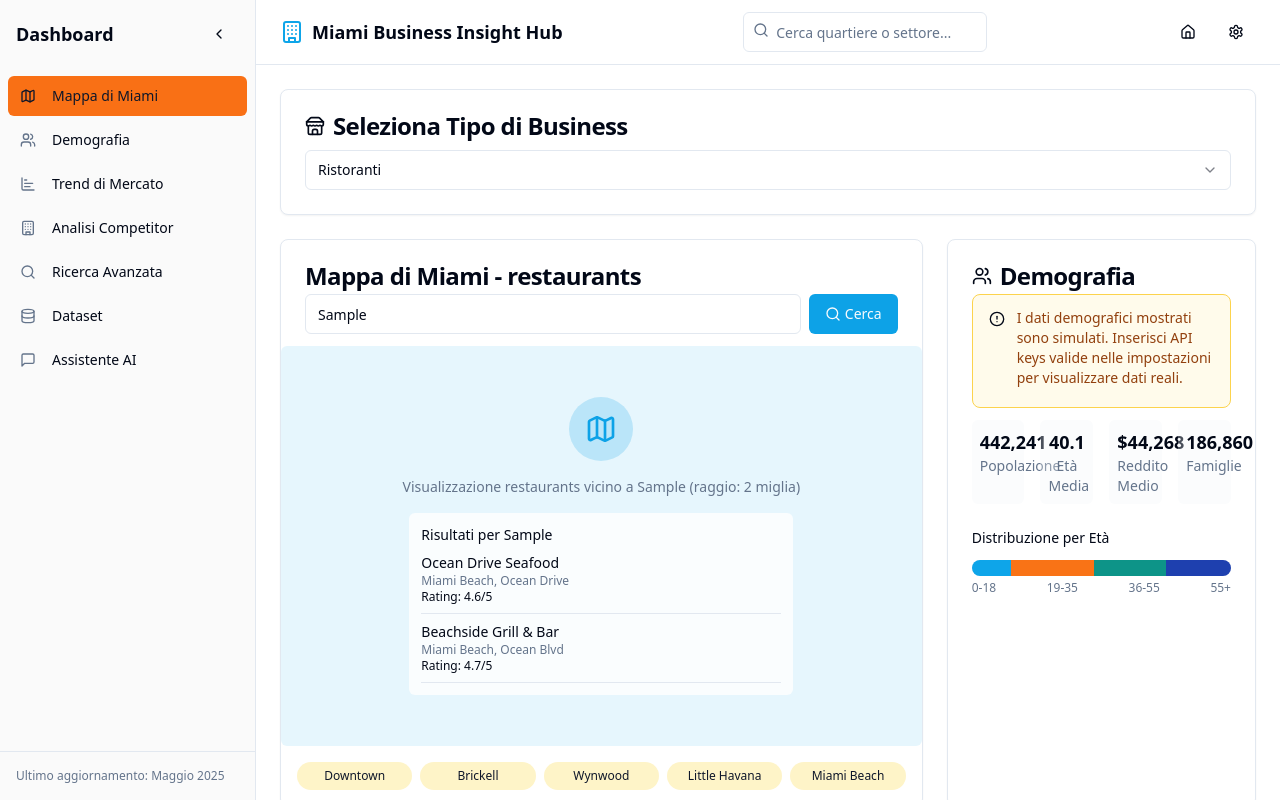
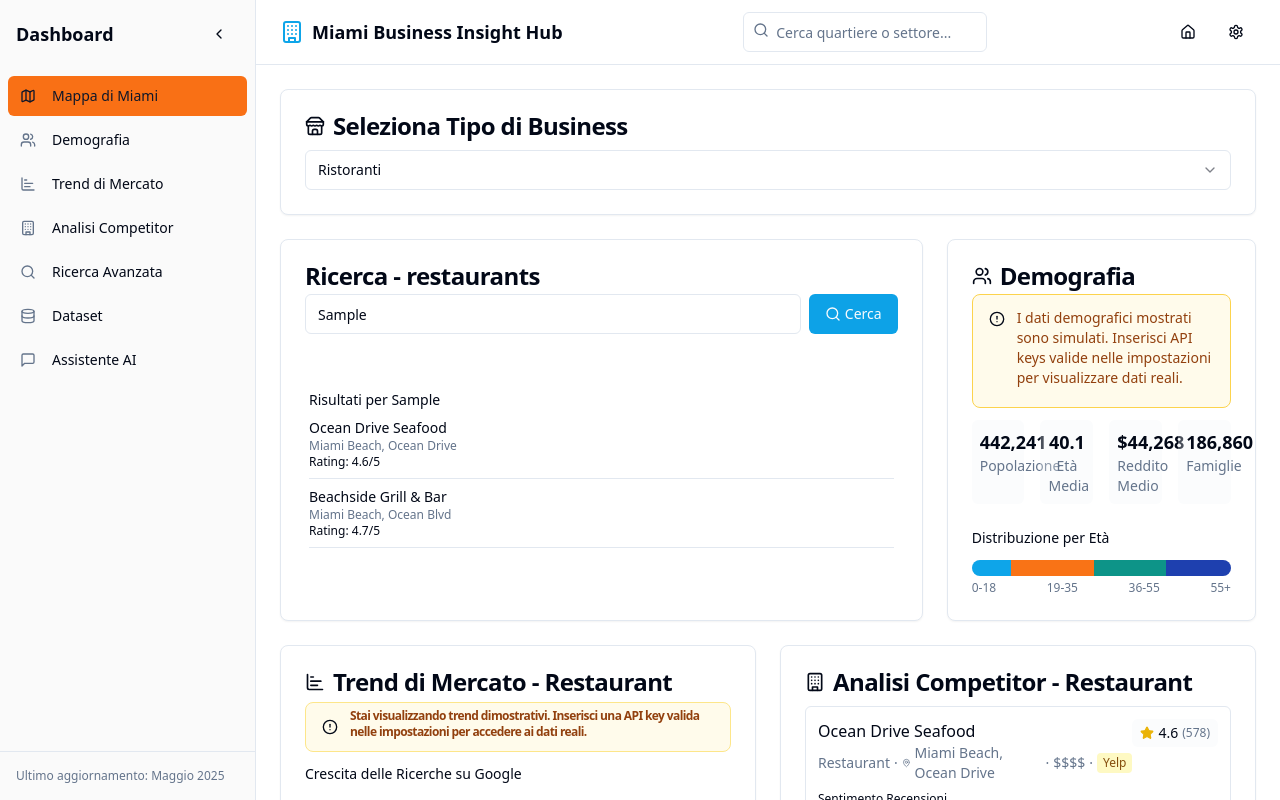
Before and after one commit to Scott75wh1/miami-biz-insight-hub-47, a React (Vite) app: page / in a window 1280 px wide. Both pictures are taken after typing "Sample" into the empty fields and a click on the button "Cerca". Built offline with nearby package versions, Linux system fonts and the light colour scheme.

Commit message:
Remove map and district selection
Remove map and district selection, keeping only manual address input.

```diff
--- a/src/components/MapComponent.tsx
+++ b/src/components/MapComponent.tsx
@@ -1,6 +1,6 @@
 
-import React, { useEffect, useState } from 'react';
-import { Map as MapIcon, Loader2 } from 'lucide-react';
+import React, { useState, useEffect } from 'react';
+import { Loader2 } from 'lucide-react';
 import { Card, CardContent, CardHeader, CardTitle } from '@/components/ui/card';
 import { useApiKeys } from '@/hooks/useApiKeys';
 import { useToast } from '@/components/ui/use-toast';
@@ -19,8 +19,6 @@ interface PlaceData {
 }
 
 const MapComponent = ({ businessType }: MapComponentProps) => {
-  const miamiDistricts = ['Downtown', 'Brickell', 'Wynwood', 'Little Havana', 'Miami Beach'];
-  const [selectedDistrict, setSelectedDistrict] = useState<string | null>(null);
   const [customAddress, setCustomAddress] = useState<string | null>(null);
   const [isLoading, setIsLoading] = useState(false);
   const [isAddressSearching, setIsAddressSearching] = useState(false);
@@ -31,7 +29,6 @@ const MapComponent = ({ businessType }: MapComponentProps) => {
   // Reset data when business type changes
   useEffect(() => {
     setPlacesData(null);
-    setSelectedDistrict(null);
     setCustomAddress(null);
   }, [businessType]);
 
@@ -55,7 +52,6 @@ const MapComponent = ({ businessType }: MapComponentProps) => {
   const handleAddressSubmit = (address: string) => {
     setIsAddressSearching(true);
     setCustomAddress(address);
-    setSelectedDistrict(null); // Reset district when using custom address
 
     // Add a small delay to show the loading state
     setTimeout(() => {
@@ -64,21 +60,9 @@ const MapComponent = ({ businessType }: MapComponentProps) => {
     }, 500);
   };
 
-  // Load data when district or custom address changes
-  useEffect(() => {
-    if ((!selectedDistrict && !customAddress) || !isLoaded) return;
-
-    setIsLoading(true);
-
-    const location = selectedDistrict
-      ? `${selectedDistrict}, Miami, FL`
-      : customAddress || 'Miami, FL';
-
-    loadPlacesData(location);
-  }, [selectedDistrict, businessType, apiKeys.googlePlaces, isLoaded]);
-
   const loadPlacesData = async (location: string) => {
     try {
+      setIsLoading(true);
       const searchQuery = `${getBusinessTypeQuery(businessType)} near ${location} within 2 miles`;
       console.log(`Loading places data with query: ${searchQuery}`);
 
@@ -135,16 +119,11 @@ const MapComponent = ({ businessType }: MapComponentProps) => {
     }
   };
 
-  const handleDistrictClick = (district: string) => {
-    setCustomAddress(null); // Reset custom address when selecting district
-    setSelectedDistrict(district);
-  };
-
   return (
     <Card className="h-full">
       <CardHeader className="pb-3">
         <CardTitle className="flex items-center justify-between">
-          <span>Mappa di Miami - {getBusinessTypeQuery(businessType)}</span>
+          <span>Ricerca - {getBusinessTypeQuery(businessType)}</span>
           {isLoading && (
             <div className="flex items-center text-sm text-muted-foreground">
               <Loader2 className="h-3 w-3 animate-spin mr-1" />
@@ -157,22 +136,19 @@ const MapComponent = ({ businessType }: MapComponentProps) => {
         </div>
       </CardHeader>
       <CardContent className="p-0">
-        <div className="relative w-full h-[400px] bg-miami-blue/10 rounded-md flex items-center justify-center">
-          {/* Placeholder per la mappa interattiva */}
-          <div className="text-center p-4">
-            <div className="inline-flex items-center justify-center w-16 h-16 rounded-full bg-primary/20 mb-4">
-              <MapIcon className="h-8 w-8 text-primary" />
+        <div className="p-4">
+          {!customAddress ? (
+            <div className="text-center p-4 text-muted-foreground">
+              <p className="text-sm">Inserisci un indirizzo per visualizzare i dati di {getBusinessTypeQuery(businessType)}</p>
             </div>
-            <p className="text-sm text-muted-foreground mb-4">
-              {customAddress
-                ? `Visualizzazione ${getBusinessTypeQuery(businessType)} vicino a ${customAddress} (raggio: 2 miglia)`
-                : selectedDistrict
-                  ? `Visualizzazione ${getBusinessTypeQuery(businessType)} per ${selectedDistrict}`
-                  : `Seleziona un quartiere di Miami o inserisci un indirizzo per visualizzare i dati di ${getBusinessTypeQuery(businessType)}`}
-            </p>
-            {placesData && (
-              <div className="mt-4 text-left bg-white/80 p-3 rounded-md max-w-sm mx-auto">
-                <h4 className="font-medium mb-2 text-sm">Risultati per {customAddress || selectedDistrict}</h4>
+          ) : !placesData ? (
+            <div className="flex justify-center items-center p-8">
+              <Loader2 className="h-6 w-6 animate-spin mr-2" />
+              <span>Caricamento dati...</span>
+            </div>
+          ) : (
+            <div className="mt-4 bg-white/80 p-3 rounded-md">
+              <h4 className="font-medium mb-2 text-sm">Risultati per {customAddress}</h4>
               <ul className="space-y-2 text-sm">
                 {placesData.map((place, idx) => (
                   <li key={idx} className="border-b pb-2">
@@ -185,23 +161,6 @@ const MapComponent = ({ businessType }: MapComponentProps) => {
             </div>
           )}
         </div>
-        </div>
-        <div className="grid grid-cols-2 sm:grid-cols-3 md:grid-cols-5 gap-2 p-4">
-          {miamiDistricts.map((district) => (
-            <button
-              key={district}
-              type="button"
-              className={`text-xs py-1.5 px-2.5 rounded-full transition-colors ${
-                selectedDistrict === district
-                  ? 'bg-primary text-primary-foreground'
-                  : 'bg-accent text-accent-foreground hover:bg-accent/80'
-              }`}
-              onClick={() => handleDistrictClick(district)}
-            >
-              {district}
-            </button>
-          ))}
-        </div>
       </CardContent>
     </Card>
   );
--- a/src/components/competitor/DistrictSelector.tsx
+++ b/src/components/competitor/DistrictSelector.tsx
@@ -12,17 +12,14 @@ export const DistrictSelector: React.FC<DistrictSelectorProps> = ({
   selectedDistrict,
   onDistrictChange,
 }) => {
+  // Nota: Questo componente non verrà più utilizzato, ma manteniamo il file per evitare errori di importazione
   return (
-    <div className="flex flex-wrap gap-2 mb-4">
+    <div className="hidden">
       {districts.map((district) => (
         <button
           key={district}
           type="button"
-          className={`text-xs py-1.5 px-2.5 rounded-full transition-colors ${
-            selectedDistrict === district
-              ? 'bg-primary text-primary-foreground'
-              : 'bg-accent text-accent-foreground hover:bg-accent/80'
-          }`}
+          className="hidden"
           onClick={() => onDistrictChange(district)}
         >
           {district}
--- a/src/services/api/placesApi.ts
+++ b/src/services/api/placesApi.ts
@@ -11,9 +11,11 @@ export const fetchFromPlacesApi = async (query: string, apiKey: string, location
   try {
     console.log(`Making real API call to Google Places API for: ${query} in ${location}`);
 
-    // Build the actual Google Places API URL
+    // Build the actual Google Places API URL with radius parameter (2 miles = 3219 meters)
+    const radius = 3219; // 2 miles in meters
+
     // We're using textSearch which can handle natural language queries like "restaurants near [address]"
-    const url = `https://maps.googleapis.com/maps/api/place/textsearch/json?query=${encodeURIComponent(query)}&key=${apiKey}&location=${encodeURIComponent(location)}`;
+    const url = `https://maps.googleapis.com/maps/api/place/textsearch/json?query=${encodeURIComponent(query)}&key=${apiKey}&location=${encodeURIComponent(location)}&radius=${radius}`;
 
     // Use a proxy to avoid CORS issues in the browser
     const proxyUrl = `/api/proxy?url=${encodeURIComponent(url)}`;
```
Lines whose indentation alone changed are shown as unchanged.
